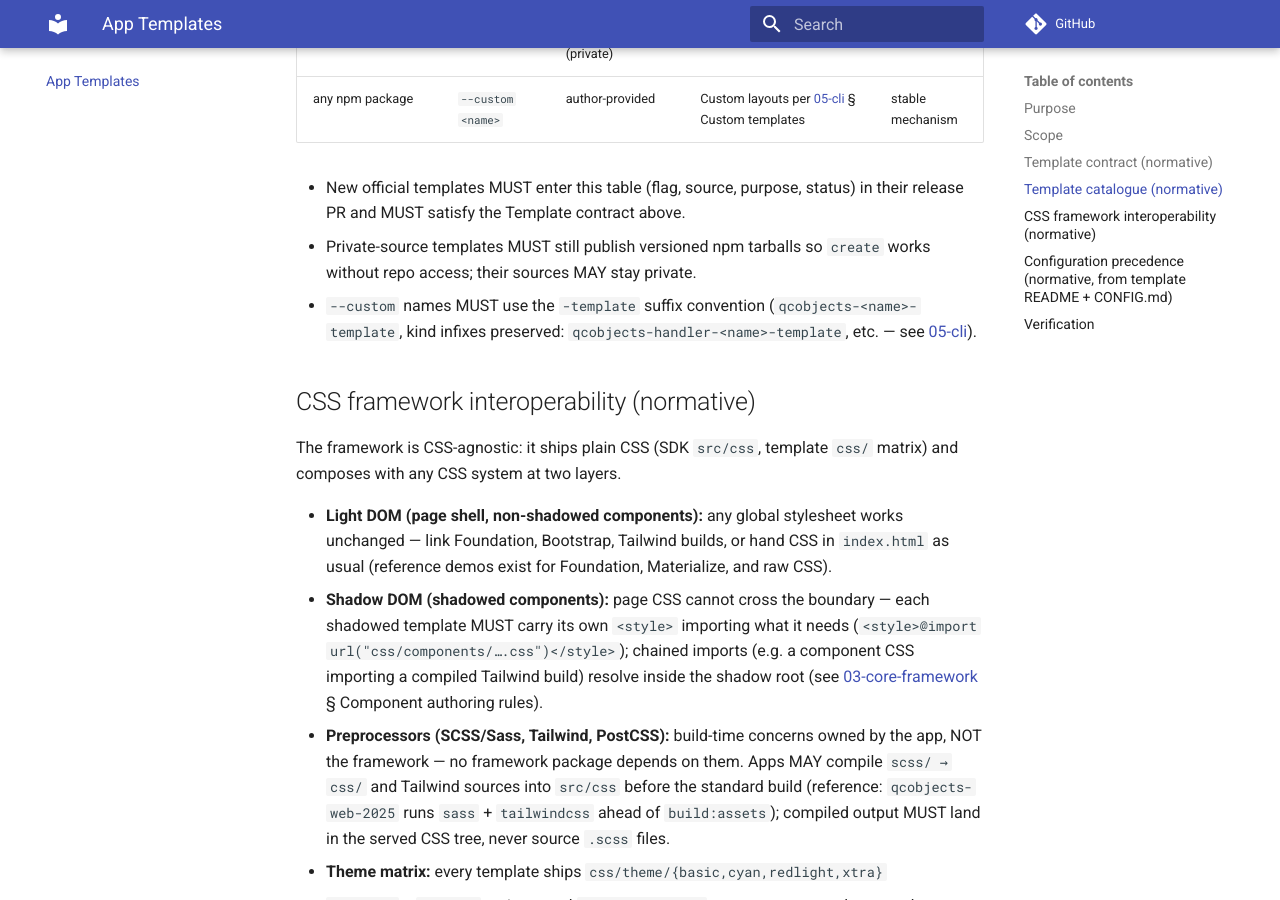
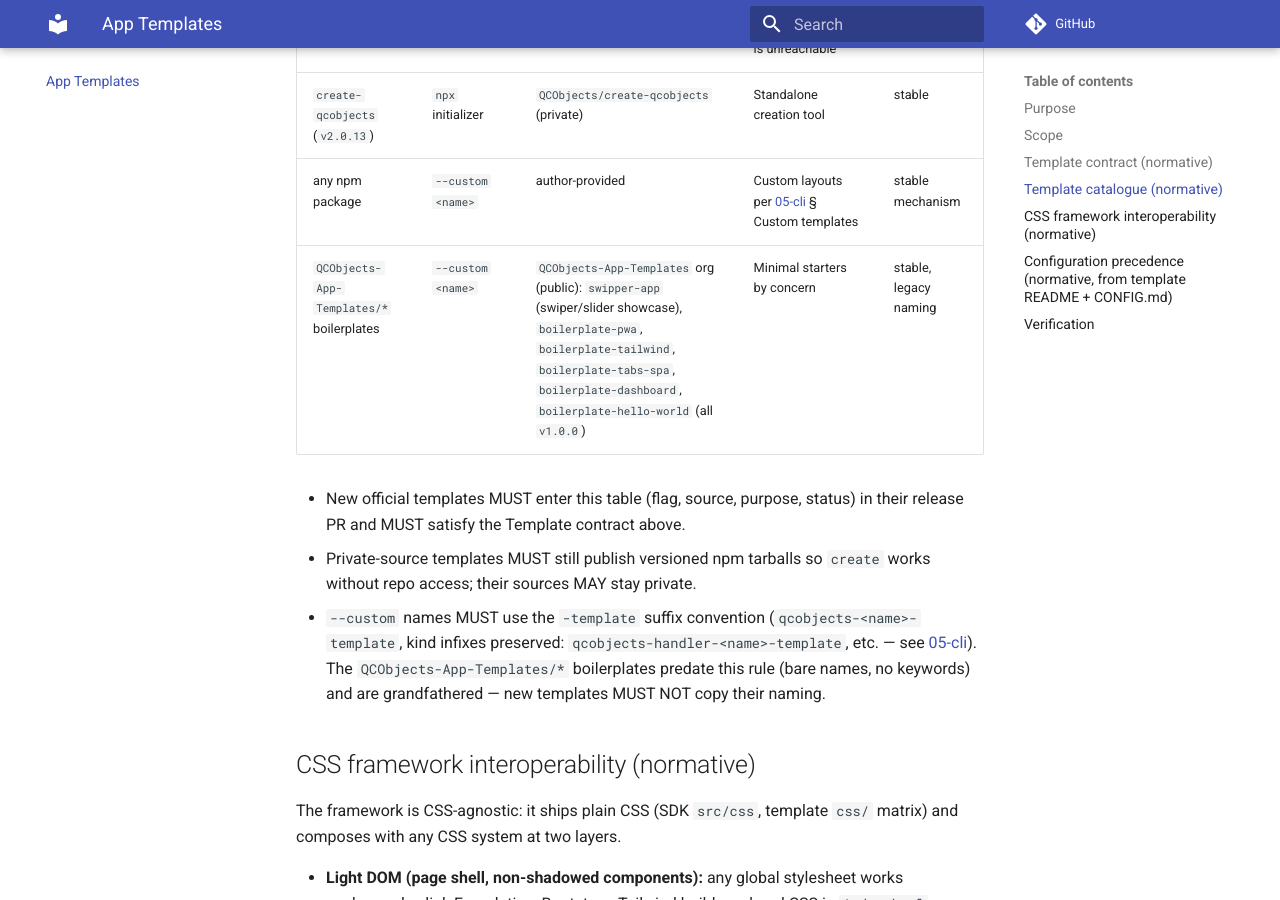
Before and after one commit to QCObjects/product-specs, an MkDocs documentation site: the page built from docs/07-app-templates.md, in a window 1280 px wide and 900 px high, scrolled down 1634 px. Built offline with MkDocs 1.6.1 and Material for MkDocs 9.7.7, drawn with Linux system fonts in a browser that asks for light colours; comment, search, counter and statistics services are not loaded.

Commit message:
feat: templates-org boilerplates catalogue row + legacy naming rule

```diff
--- a/docs/07-app-templates.md
+++ b/docs/07-app-templates.md
@@ -46,6 +46,7 @@ semantics: [06-app-structure](./06-app-structure.md); widgets: [04-sdk](./04-sdk
 | CLI `src/templates/pwa` + `src/templates/apps` | built-in | `qcobjects-cli` repo | Minimal embedded shell (`sw.js`, `spa-local.*`) — fallback when npm is unreachable | stable |
 | `create-qcobjects` (`v2.0.13`) | `npx` initializer | `QCObjects/create-qcobjects` (private) | Standalone creation tool | stable |
 | any npm package | `--custom <name>` | author-provided | Custom layouts per [05-cli](./05-cli.md) § Custom templates | stable mechanism |
+| `QCObjects-App-Templates/*` boilerplates | `--custom <name>` | `QCObjects-App-Templates` org (public): `swipper-app` (swiper/slider showcase), `boilerplate-pwa`, `boilerplate-tailwind`, `boilerplate-tabs-spa`, `boilerplate-dashboard`, `boilerplate-hello-world` (all `v1.0.0`) | Minimal starters by concern | stable, legacy naming |
 
 - New official templates MUST enter this table (flag, source, purpose, status)
   in their release PR and MUST satisfy the Template contract above.
@@ -54,6 +55,8 @@ semantics: [06-app-structure](./06-app-structure.md); widgets: [04-sdk](./04-sdk
 - `--custom` names MUST use the `-template` suffix convention
   (`qcobjects-<name>-template`, kind infixes preserved:
   `qcobjects-handler-<name>-template`, etc. — see [05-cli](./05-cli.md)).
+  The `QCObjects-App-Templates/*` boilerplates predate this rule (bare names,
+  no keywords) and are grandfathered — new templates MUST NOT copy their naming.
 
 ## CSS framework interoperability (normative)
 
```
